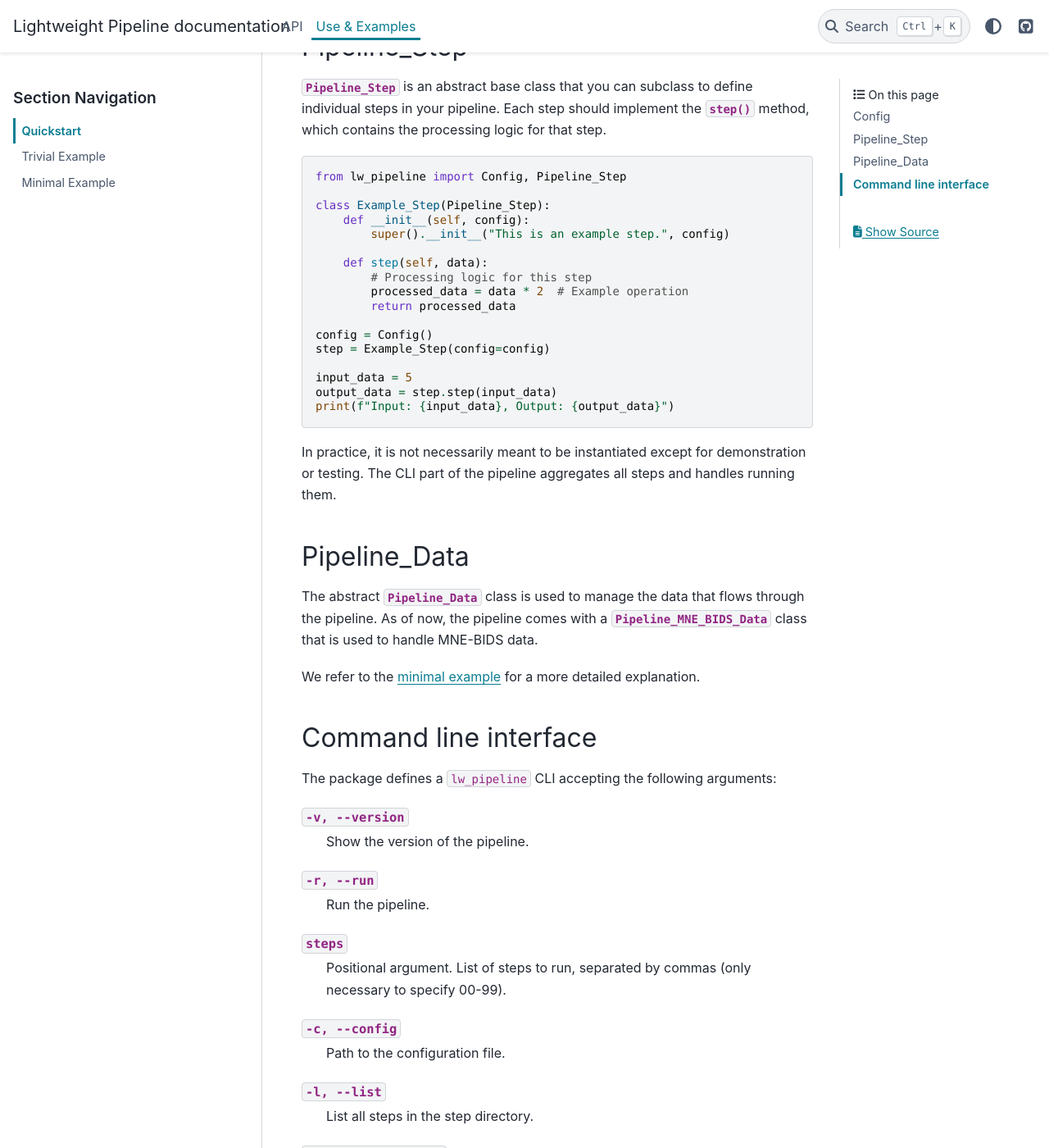
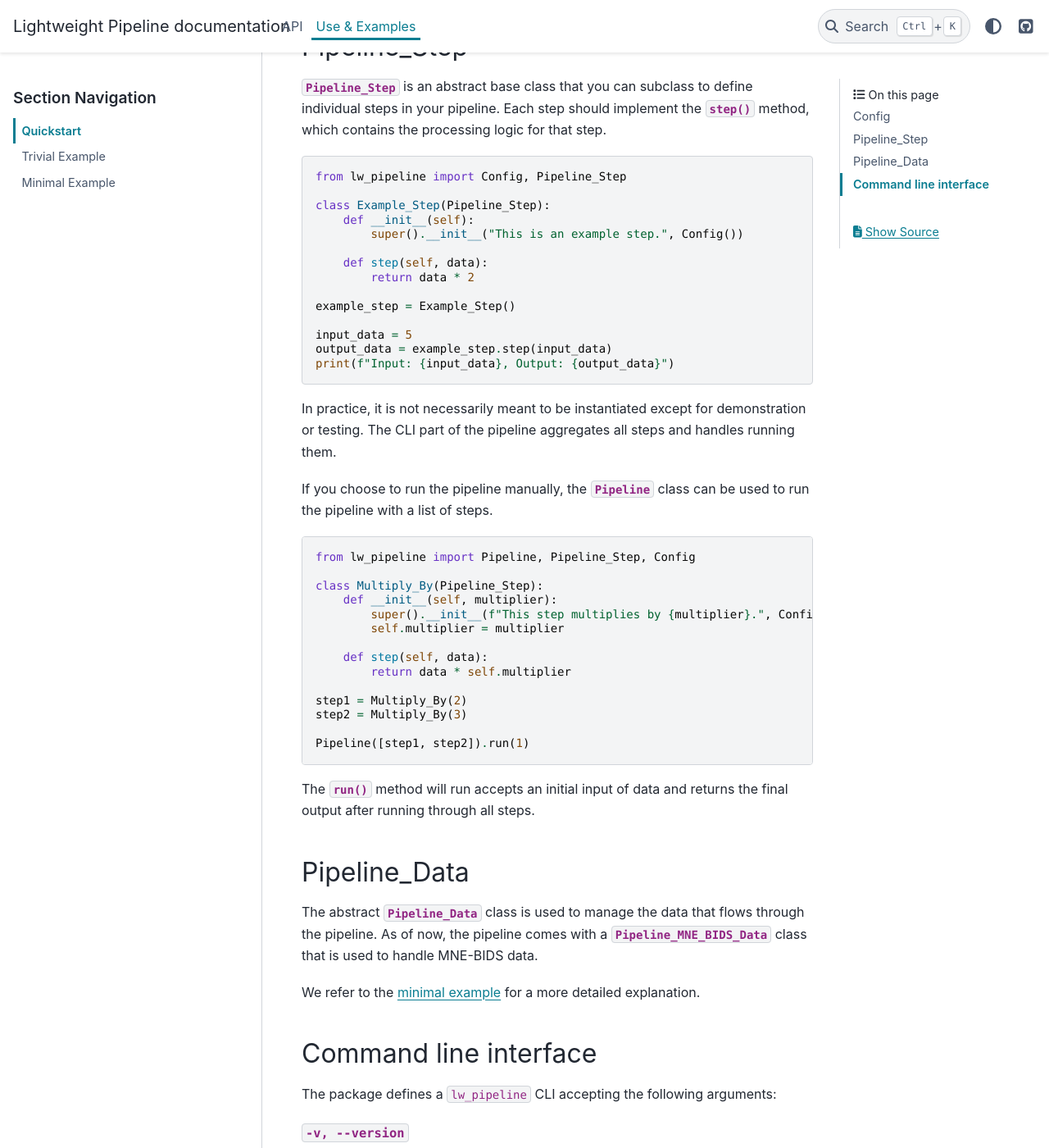
Before and after one commit to jbkordass/lightweight-pipeline, a Sphinx documentation site: the page built from doc/quickstart.rst, in a window 1280 px wide and 1400 px high, scrolled down 681 px. Shown: the whole window at 82% size. Built offline with Sphinx 7.4.7 and the PyData theme 0.15.4, drawn with Linux system fonts in a browser that asks for light colours; some of the changed text lies outside the part shown.

Commit message:
Allowed to specify order and repetition of steps using the CLI.
Some additions to docs.
Minor modifications to make oversimplified examples work.

```diff
--- a/doc/index.rst
+++ b/doc/index.rst
@@ -3,7 +3,7 @@
 Lightweight Pipeline documentation
 ==================================
 
-As the name suggests - a lightweight, easy to modify pipeline. Initially built for EEG analysis using `MNE-Python <https://mne.tools>` and `MNE-BIDS <https://mne.tools/mne-bids/>`.
+As the name suggests - a lightweight, easy to modify pipeline. Initially built for EEG analysis using `MNE-Python <https://mne.tools>`_ and `MNE-BIDS <https://mne.tools/mne-bids/>`_.
 
 Main design criterion is to keep the controller part minimal.
 
@@ -18,6 +18,7 @@
 .. toctree::
    :maxdepth: 2
    :caption: Contents:
+   :hidden:
 
    API<api>
    Use & Examples<use>
--- a/doc/quickstart.rst
+++ b/doc/quickstart.rst
@@ -33,23 +33,43 @@
     from lw_pipeline import Config, Pipeline_Step
 
     class Example_Step(Pipeline_Step):
-        def __init__(self, config):
-            super().__init__("This is an example step.", config)
+        def __init__(self):
+            super().__init__("This is an example step.", Config())
 
         def step(self, data):
-            # Processing logic for this step
-            processed_data = data * 2  # Example operation
-            return processed_data
+            return data * 2
 
-    config = Config()
-    step = Example_Step(config=config)
+    example_step = Example_Step()
 
     input_data = 5
-    output_data = step.step(input_data)
+    output_data = example_step.step(input_data)
     print(f"Input: {input_data}, Output: {output_data}")
 
 In practice, it is not necessarily meant to be instantiated except for demonstration or testing.
 The CLI part of the pipeline aggregates all steps and handles running them.
+
+If you choose to run the pipeline manually, the :class:`Pipeline <lw_pipeline.Pipeline>` class can
+be used to run the pipeline with a list of steps.
+
+.. code-block:: python
+
+    from lw_pipeline import Pipeline, Pipeline_Step, Config
+
+    class Multiply_By(Pipeline_Step):
+        def __init__(self, multiplier):
+            super().__init__(f"This step multiplies by {multiplier}.", Config())
+            self.multiplier = multiplier
+
+        def step(self, data):
+            return data * self.multiplier
+
+    step1 = Multiply_By(2)
+    step2 = Multiply_By(3)
+
+    Pipeline([step1, step2]).run(1)
+
+The :func:`run() <lw_pipeline.Pipeline.run>` method will run accepts an initial input of data and
+returns the final output after running through all steps.
 
 
 Pipeline_Data
@@ -84,17 +104,17 @@
     :code:`-l, --list`
         List all steps in the step directory.
 
-    :code:`--list-derivatives`
-        List methods in steps that could be used to produce derivatives.
-
     :code:`--ignore-questions`
         Ignore questions, i.e., always respond with the default answer to a question.
 
-    :code:`--report`
+    :code:`--list-derivatives` (with MNE-BIDS data)
+        List methods in steps that could be used to produce derivatives.
+
+    :code:`--report` (with MNE-BIDS data)
         Generate a report of the pipeline's derivatives.
 
-    :code:`--store-report`
+    :code:`--store-report` (with MNE-BIDS data)
         Store the report tables in `.tsv` files in the derivatives directory (e.g., `pipeline_report_bids_dir.tsv`, `pipeline_report_deriv_dir.tsv`).
 
-    :code:`--full-report`
+    :code:`--full-report` (with MNE-BIDS data)
         Generate a full report (do not limit to subject, session, task specification in the config) of the pipeline's derivatives.
--- a/doc/use.rst
+++ b/doc/use.rst
@@ -7,7 +7,7 @@
 
 .. toctree::
    :hidden:
-   :maxdepth: 2
+   :maxdepth: 3
 
    Quickstart<quickstart>
    Trivial Example<trivial_example>
```
Also changed, not shown: doc/api.rst (+6 -5 lines), doc/minimal_example.rst (+79 -8 lines), doc/trivial_example.rst (+7 -6 lines), 4 other files.
